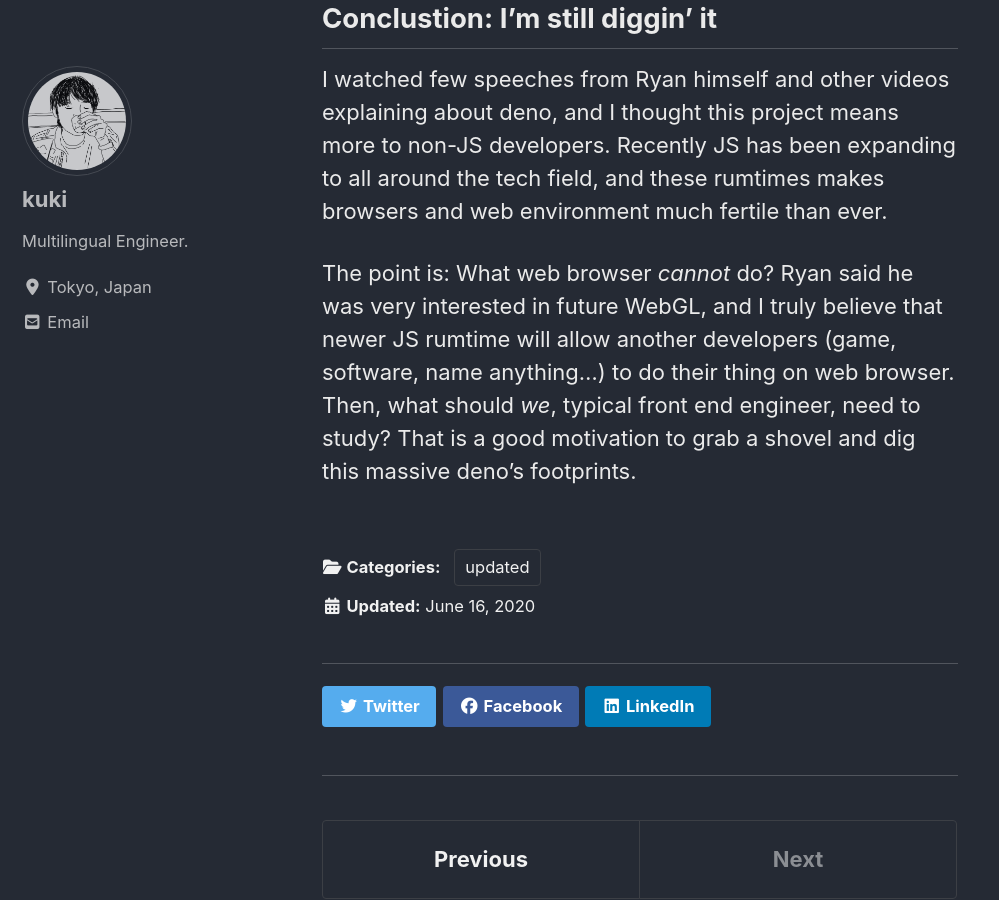
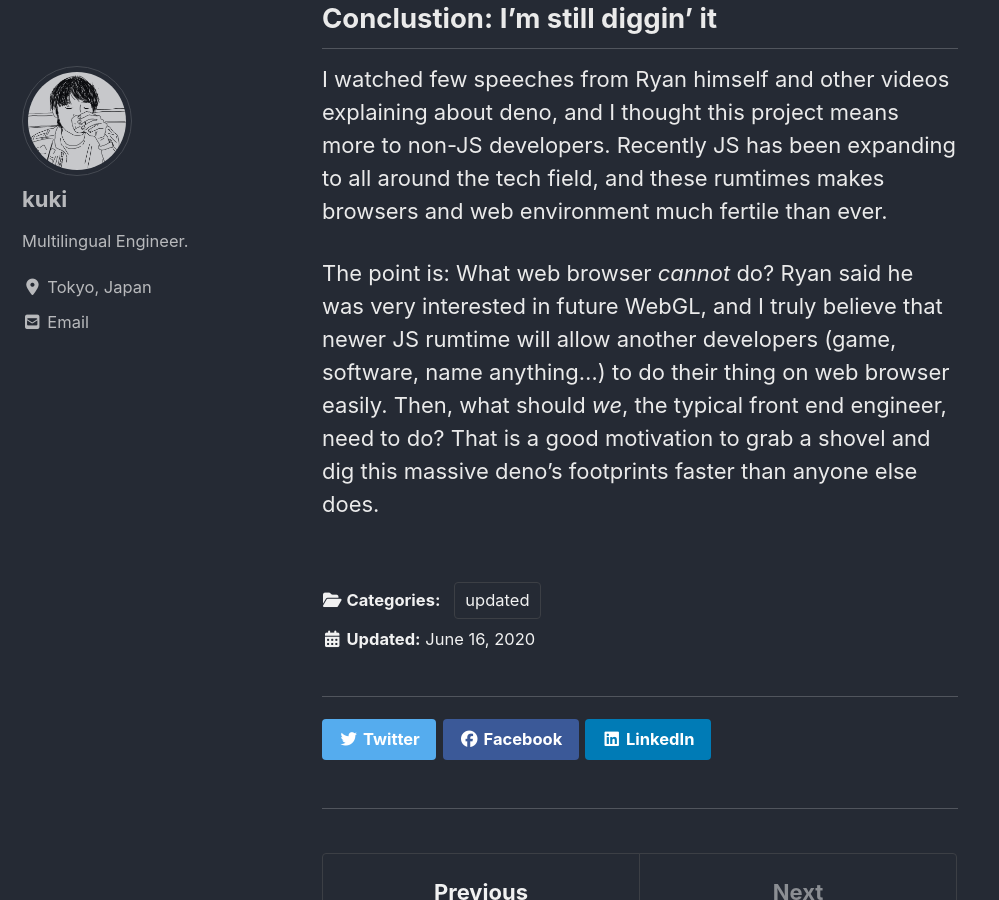
Before and after one commit to bkko79/bkko79.github.io, a Jekyll site: the page built from _posts/2020-06-15-ok-deno.md, in a window 1280 px wide and 900 px high, scrolled down 4461 px. Shown: the whole window, without its empty margins (0-999 px from the left). Built offline with Jekyll 4.4.1, drawn with Linux system fonts in a browser that asks for light colours; cached includes are drawn as plain includes; nearby versions of some CDN libraries; comment, search, counter and statistics services are not loaded.

Commit message:
typo fixed

```diff
--- a/_posts/2020-06-15-ok-deno.md
+++ b/_posts/2020-06-15-ok-deno.md
@@ -66,7 +66,7 @@ libdeno and Ops (syscall thing I said above) communicates in Typed Array. It can
 
 I watched few speeches from Ryan himself and other videos explaining about deno, and I thought this project means more to non-JS developers. Recently JS has been expanding to all around the tech field, and these rumtimes makes browsers and web environment much fertile than ever.
 
-The point is: What web browser _cannot_ do? Ryan said he was very interested in future WebGL, and I truly believe that newer JS rumtime will allow another developers (game, software, name anything...) to do their thing on web browser. Then, what should _we_, typical front end engineer, need to study? That is a good motivation to grab a shovel and dig this massive deno's footprints.
+The point is: What web browser _cannot_ do? Ryan said he was very interested in future WebGL, and I truly believe that newer JS rumtime will allow another developers (game, software, name anything...) to do their thing on web browser easily. Then, what should _we_, the typical front end engineer, need to do? That is a good motivation to grab a shovel and dig this massive deno's footprints faster than anyone else does.
 
 [link1]: https://www.youtube.com/watch?v=1gIiZfSbEAE
 [link2]: https://kogit.co/updated/node-threading-basics/
```
